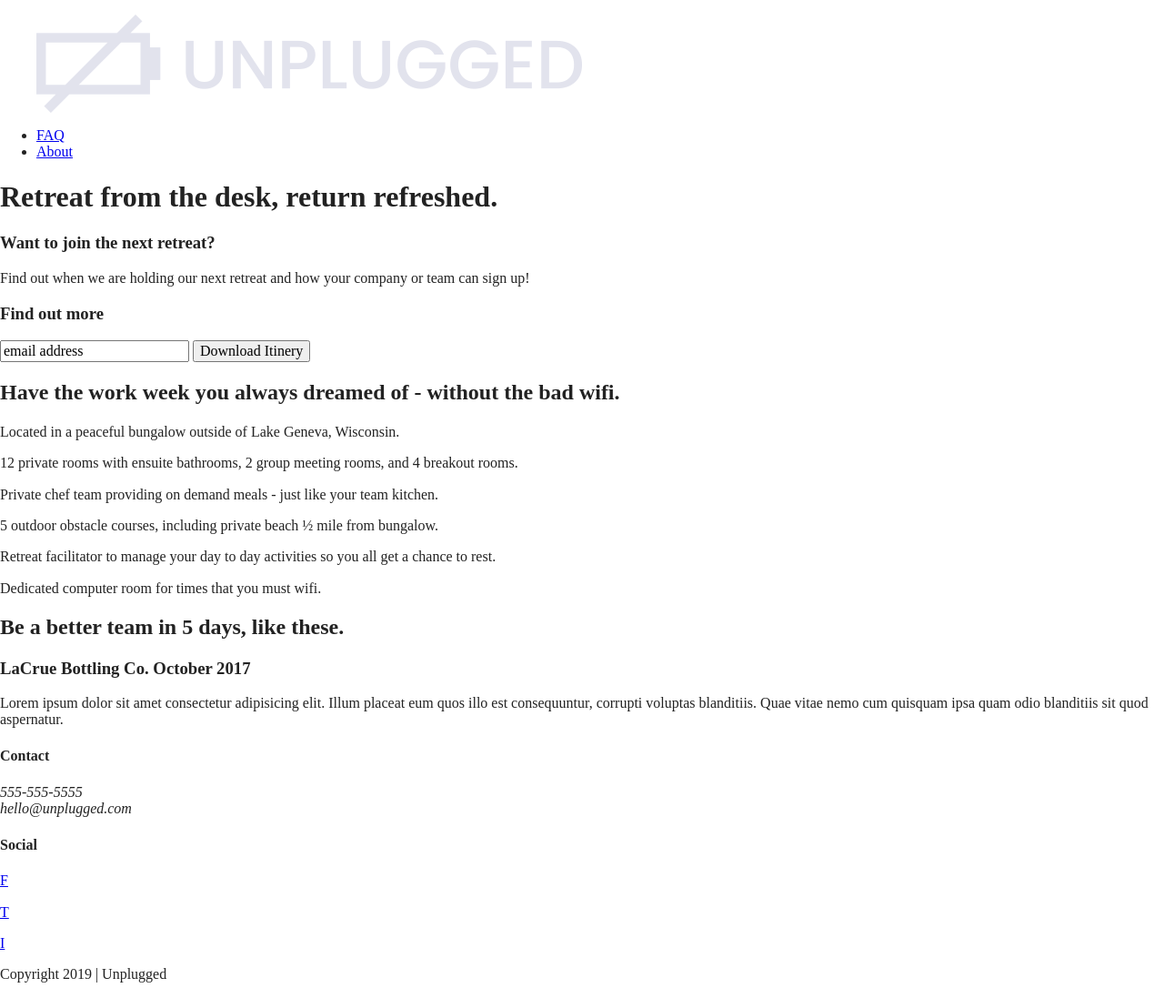
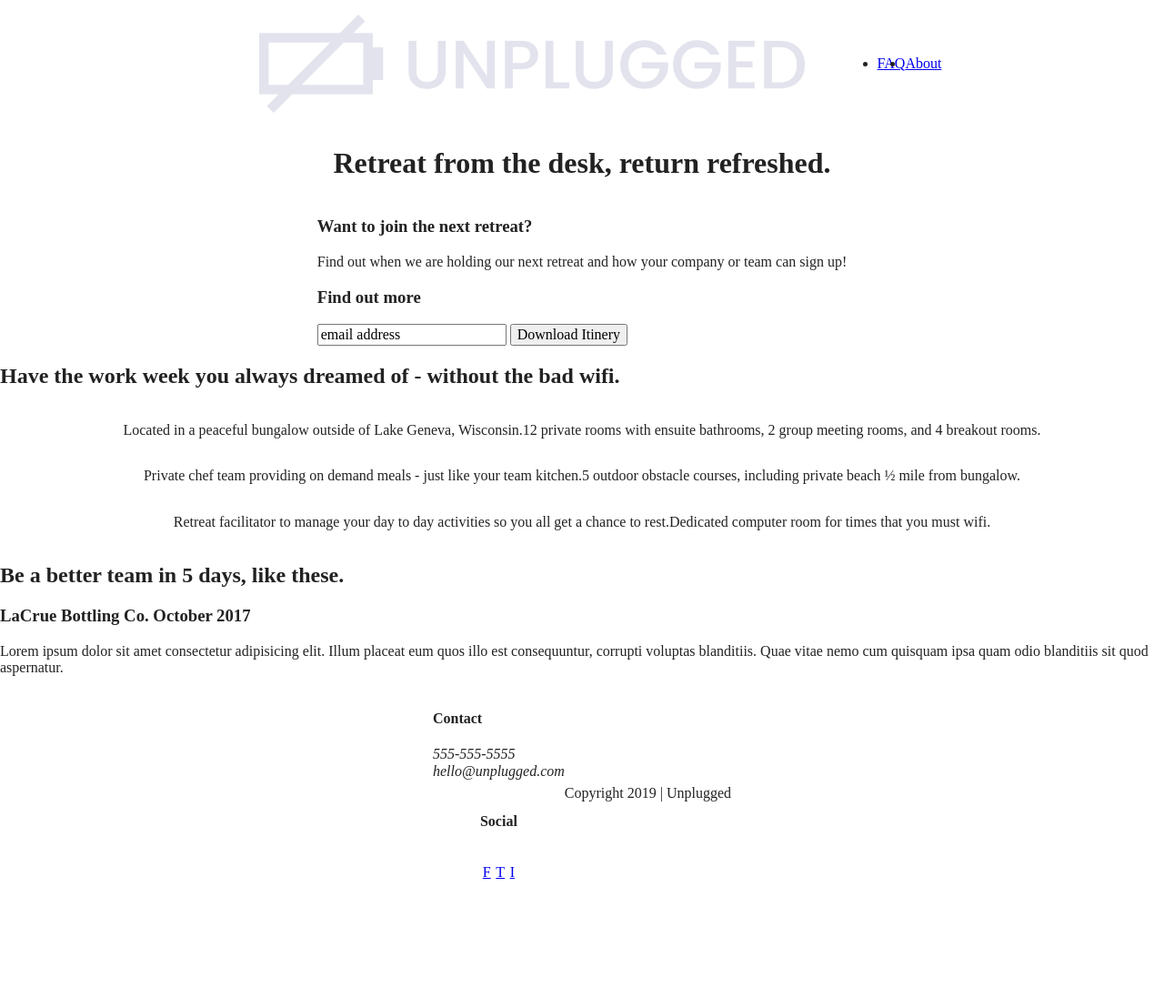
Before and after one commit to benjamin-gdwn/unplugged-retreat, a website built with Parcel: page index.html in a window 1280 px wide. Shown: the whole page at 91% size. After the commit the page ends 984 px from the top, so only its background shows below. Built offline with nearby package versions, Linux system fonts and the light colour scheme.

Commit message:
Flexbox assigned to class and elements

```diff
--- a/css/main.css
+++ b/css/main.css
@@ -86,6 +86,135 @@ textarea {
 /* ==========================================================================
    Author's custom styles
    ========================================================================== */
+
+header, footer {
+  display: flex;
+  justify-content: center;
+  align-items: center;
+  flex-flow: row wrap;
+}
+
+header .content-wrapper {
+  display: flex;
+  justify-content: center;
+  align-items: center;
+  flex-flow: row wrap;
+}
+
+header nav{
+  display: flex;
+  justify-content: space-around;
+  align-items: center;
+  flex-flow: row wrap;
+}
+
+header nav ul{
+  display: flex;
+  justify-content: space-around;
+}
+
+footer .content-wrapper {
+  display: flex;
+  justify-content: center;
+  align-items: center;
+  flex-flow:  row wrap;
+}
+
+.footer-content{
+  display: flex;
+  justify-content: center;
+  align-items: center;
+  flex-flow: column wrap;
+}
+
+footer .social p{
+  display: flex;
+  justify-content: center;
+  align-items: center;
+}
+
+footer .social-icons{
+  display: flex;
+  justify-content: space-around;
+  align-items: center;
+  flex-flow: row wrap;
+}
+
+
+/* ======================================================================================
+        Home Page
+   ======================================================================================*/
+
+.hero-area{
+  display: flex;
+  justify-content: center;
+  flex-flow: row wrap;
+}
+
+aside{
+  display: flex;
+  justify-content: center;
+  align-items: center;
+  flex-flow: row wrap;
+
+}
+
+.features{
+  display: flex;
+  justify-content: center;
+    flex-flow: row wrap;
+}
+
+.features .features-items{
+  display: flex;
+  justify-content: center;
+  align-items: center;
+  flex-flow: row wrap;
+}
+
+.reviews{
+  display: flex;
+  justify-content: center;
+  flex-flow: row wrap;
+
+}
+/* ======================================================================================
+        About Page
+   ======================================================================================*/
+
+.mission{
+  display: flex;
+  justify-content: center;
+  align-items: center;
+  flex-flow: row wrap;
+}
+
+.contact-section{
+  display: flex;
+  justify-content: center;
+  align-items: center;
+  flex-flow: row wrap;
+}
+
+/* ======================================================================================
+        FAQ Page
+   ======================================================================================*/
+.faq{
+  display: flex;
+  justify-content: center;
+  align-items: center;
+  flex-flow: row wrap;
+
+}
+
+.faq .conent-wrapper{
+  display: flex;
+  justify-content: center;
+  align-items: center;
+  flex-flow: row wrap;
+
+}
+
 
 /* ==========================================================================
    Helper classes
--- a/index.html
+++ b/index.html
@@ -92,27 +92,27 @@
 
                   <article>
                     <p class="fontawesome-icon"></p>
-                    <p class="feature-tiem-description">Located in a peaceful bungalow outside of Lake Geneva, Wisconsin.</p>
+                    <p class="feature-item-description">Located in a peaceful bungalow outside of Lake Geneva, Wisconsin.</p>
                   </article>
                   <article>
                     <p class="fontawesome-icon"></p>
-                    <p class="feature-tiem-description">12 private rooms with ensuite bathrooms, 2 group meeting rooms, and 4 breakout rooms.</p>
+                    <p class="feature-item-description">12 private rooms with ensuite bathrooms, 2 group meeting rooms, and 4 breakout rooms.</p>
                   </article>
                   <article>
                     <p class="fontawesome-icon"></p>
-                    <p class="feature-tiem-description">Private chef team providing on demand meals - just like your team kitchen.</p>
+                    <p class="feature-item-description">Private chef team providing on demand meals - just like your team kitchen.</p>
                   </article>
                   <article>
                     <p class="fontawesome-icon"></p>
-                    <p class="feature-tiem-description">5 outdoor obstacle courses, including private beach &frac12; mile from bungalow. </p>
+                    <p class="feature-item-description">5 outdoor obstacle courses, including private beach &frac12; mile from bungalow. </p>
                   </article>
                   <article>
                     <p class="fontawesome-icon"></p>
-                    <p class="feature-tiem-description">Retreat facilitator to manage your day to day activities so you all get a chance to rest.</p>
+                    <p class="feature-item-description">Retreat facilitator to manage your day to day activities so you all get a chance to rest.</p>
                   </article>
                   <article>
                     <p class="fontawesome-icon"></p>
-                    <p class="feature-tiem-description">Dedicated computer room for times that you must wifi.</p>
+                    <p class="feature-item-description">Dedicated computer room for times that you must wifi.</p>
                   </article>
 
                 </div>
@@ -162,11 +162,9 @@
 
         <div class="social">
 
+          <h4>Social</h4>
+
           <div class="social-icons">
-
-            <h4>Social</h4>
-
-            <div class="social-icons">
 
               <p><a href="twitter" target="_blank"><img src="" alt="">F</a></p>
               <p><a href="facebook" target="_blank"><img src="" alt="">T</a></p>
```
Also changed, not shown: about/index.html (+3 -7 lines), faq/index.html (+2 -8 lines).
